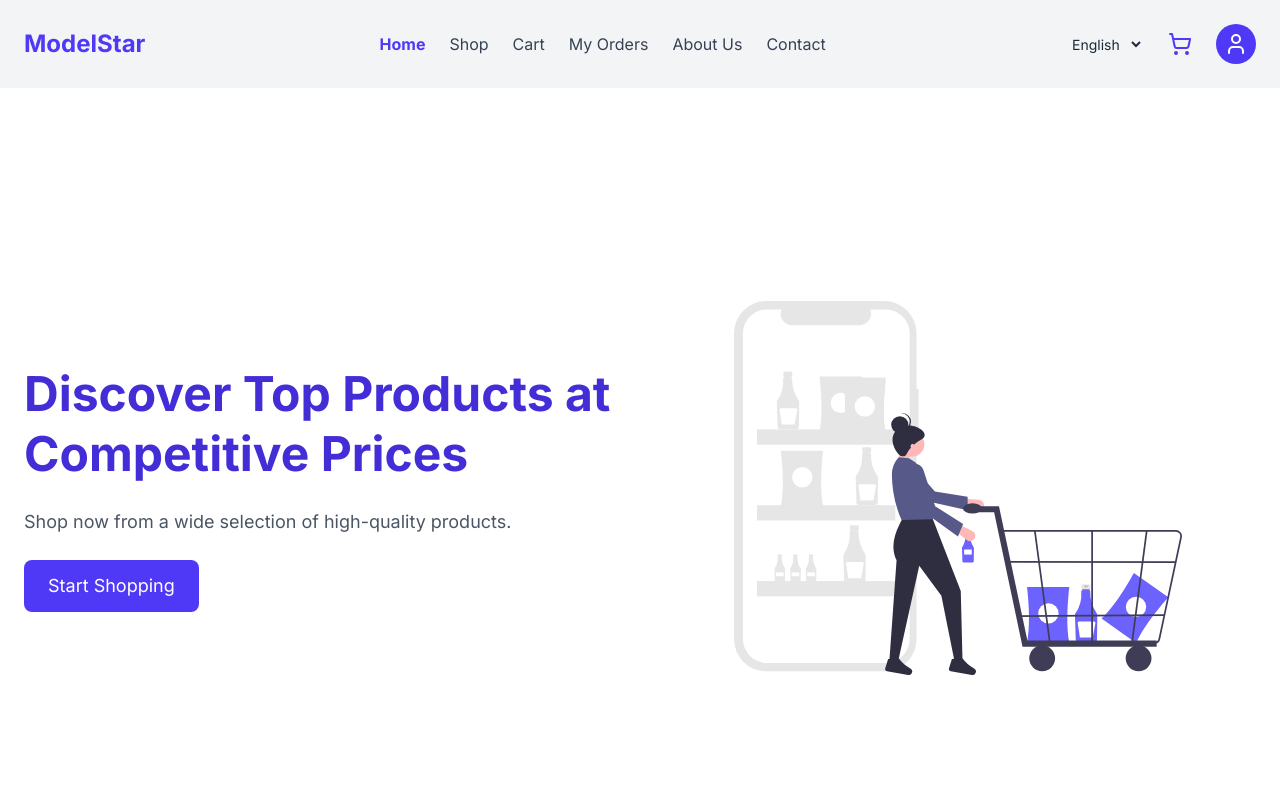
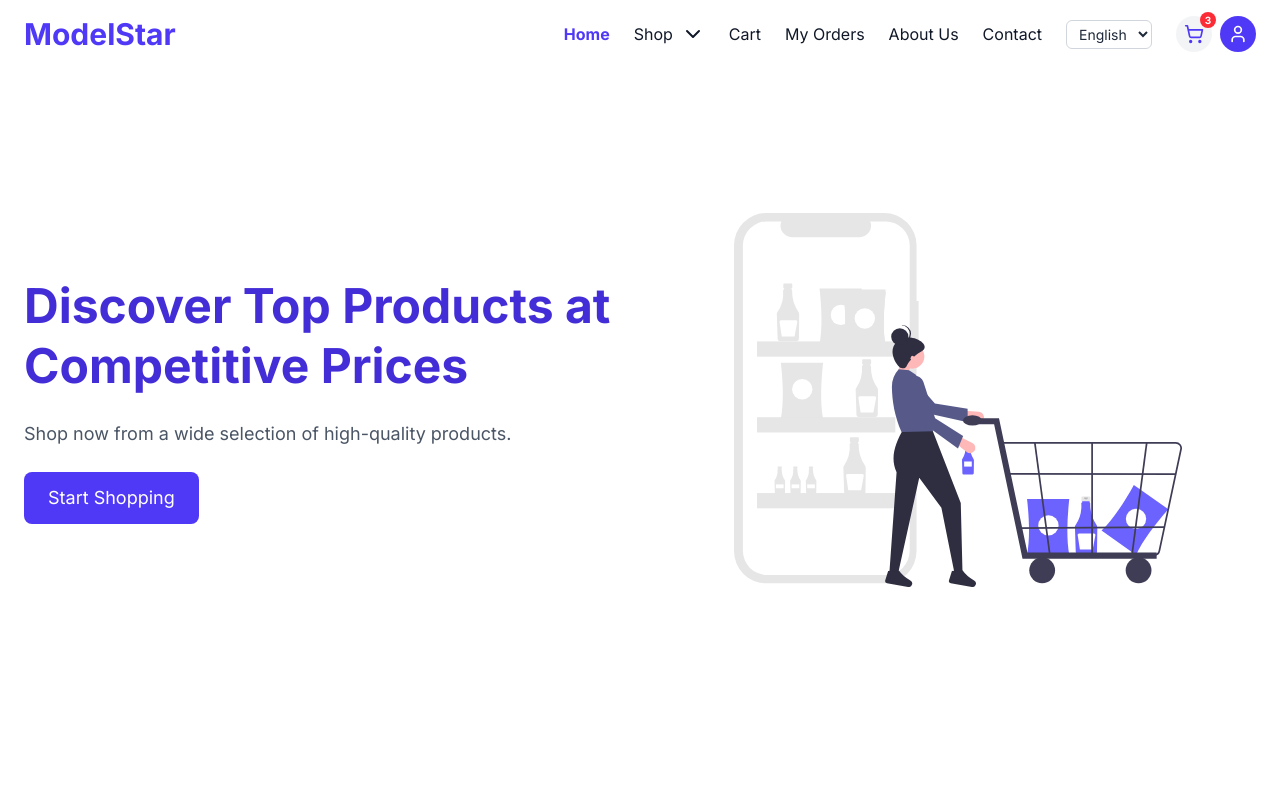
Before and after one commit to OmarElkeshen38/model-star, a React (Vite) app: page / in a window 1280 px wide. Shown: the top 800 px of the page. Built offline with nearby package versions, Linux system fonts and the light colour scheme.

Commit message:
edit nav

```diff
--- a/src/modules/HomePage/Navbar/Navbar.jsx
+++ b/src/modules/HomePage/Navbar/Navbar.jsx
@@ -1,13 +1,22 @@
-import React, { useEffect } from 'react'
-import { useState } from "react";
-import { NavLink, Link } from "react-router-dom";
-import { useTranslation } from "react-i18next";
-import { ShoppingCart, ShieldCheck, Truck, ThumbsUp, User } from "lucide-react";
+import React, { useEffect, useRef, useState } from 'react';
+import { useTranslation } from 'react-i18next';
+import { NavLink, Link, useNavigate } from 'react-router-dom';
+import { ChevronDown, ShoppingCart, User } from 'lucide-react';
 
+const categories = [
+  { name: 'أحذية رجالي', slug: 'mens-shoes' },
+  { name: 'أحذية نسائي', slug: 'womens-shoes' },
+  { name: 'أحذية أطفال', slug: 'kids-shoes' },
+  { name: 'رياضية', slug: 'sport' }
+];
 
-export default function Navbar() {
-  const [isOpen, setIsOpen] = useState(false);
+function Navbar() {
   const { t, i18n } = useTranslation();
+  const [menuOpen, setMenuOpen] = useState(false);
+  const [showDropdown, setShowDropdown] = useState(false);
+  const [cartCount, setCartCount] = useState(3); // Later: replace with context
+  const dropdownRef = useRef(null);
+  const navigate = useNavigate();
 
   useEffect(() => {
     const dir = i18n.language === 'ar' ? 'rtl' : 'ltr';
@@ -15,230 +24,140 @@ export default function Navbar() {
     document.documentElement.lang = i18n.language;
   }, [i18n.language]);
 
-  const changeLanguage = (lang) => {
-    i18n.changeLanguage(lang);
+  // Close dropdown if clicked outside
+  useEffect(() => {
+    const handleClickOutside = (e) => {
+      if (dropdownRef.current && !dropdownRef.current.contains(e.target)) {
+        setShowDropdown(false);
+      }
+    };
+    document.addEventListener('mousedown', handleClickOutside);
+    return () => document.removeEventListener('mousedown', handleClickOutside);
+  }, []);
+
+  const toggleDropdown = () => {
+    setShowDropdown(prev => !prev);
   };
 
+  const changeLanguage = (lang) => i18n.changeLanguage(lang);
 
   return (
-    <nav className="bg-gray-100 shadow-md px-6 py-6 sticky top-0 z-50">
+    <nav className="bg-white text-gray-900 shadow-md px-6 py-4 fixed left-0 right-0 top-0 z-50">
       <div className="container mx-auto flex justify-between items-center">
-        {/* Logo */}
-        <Link to="/" className="text-2xl font-bold text-indigo-600">
+        <Link to="/" className="text-3xl font-bold text-indigo-600">
           ModelStar
         </Link>
 
-        {/* Desktop Menu */}
-        <div className="hidden md:flex space-x-6 text-gray-700 font-medium">
+        <button className="md:hidden text-indigo-600" onClick={() => setMenuOpen(!menuOpen)}>
+          <i className="fa-solid fa-bars text-2xl"></i>
+        </button>
+
+        <ul className={`flex flex-col md:flex-row md:items-center gap-4 md:gap-6 text-base font-medium absolute md:static top-20 left-0 w-full md:w-auto px-6 md:px-0 py-4 md:py-0 bg-white md:bg-transparent transition-all duration-300 border-t md:border-0 ${menuOpen ? "block" : "hidden md:flex"}`}>
+
+          <li>
             <NavLink
               to="/"
+              onClick={() => setMenuOpen(false)}
               className={({ isActive }) =>
-              `hover:text-indigo-600 hover:underline underline-offset-4 transition ${isActive ? "text-indigo-600 font-semibold underline" : ""
-              }`
+                `relative hover:text-indigo-600 after:content-[''] after:absolute after:left-0 after:-bottom-1 after:w-0 hover:after:w-full after:h-0.5 after:bg-indigo-400 after:transition-all after:duration-200 ${isActive ? "text-indigo-600 font-semibold" : ""}`
               }
             >
-            {t("nav.home")}
+              {t('nav.home')}
             </NavLink>
+          </li>
 
-          <NavLink
-            to="/shop"
-            className={({ isActive }) =>
-              `hover:text-indigo-600 hover:underline underline-offset-4 transition ${isActive ? "text-indigo-600 font-semibold underline" : ""
-              }`
-            }
+          {/* Dropdown */}
+          <li className="relative" ref={dropdownRef}>
+            <button
+              onClick={toggleDropdown}
+              className="relative flex gap-2 items-center cursor-pointer hover:text-indigo-600 after:content-[''] after:absolute after:left-0 after:-bottom-1 after:w-0 hover:after:w-full after:h-0.5 after:bg-indigo-400 after:transition-all after:duration-200"
             >
-            {t("nav.shop")}
+              {t('nav.shop')} <ChevronDown />
+            </button>
+            {showDropdown && (
+              <ul className="absolute bg-white shadow-md rounded-md mt-2 w-48 text-sm text-gray-800 z-50">
+                {categories.map((cat) => (
+                  <li key={cat.slug}>
+                    <Link
+                      to={`/shop/${cat.slug}`}
+                      className="block px-4 py-2 hover:bg-gray-100 transition"
+                      onClick={() => {
+                        setMenuOpen(false);
+                        setShowDropdown(false);
+                      }}
+                    >
+                      {cat.name}
+                    </Link>
+                  </li>
+                ))}
+              </ul>
+            )}
+          </li>
+
+          <li>
+            <NavLink to="/cart" onClick={() => setMenuOpen(false)} className={({ isActive }) =>
+              `relative hover:text-indigo-600 after:content-[''] after:absolute after:left-0 after:-bottom-1 after:w-0 hover:after:w-full after:h-0.5 after:bg-indigo-400 after:transition-all after:duration-200 ${isActive ? "text-indigo-600 font-semibold" : ""}`}>
+              {t('nav.cart')}
             </NavLink>
+          </li>
 
-          <NavLink
-            to="/cart"
-            className={({ isActive }) =>
-              `hover:text-indigo-600 hover:underline underline-offset-4 transition ${isActive ? "text-indigo-600 font-semibold underline" : ""
-              }`
-            }
-          >
-            {t("nav.cart")}
+          <li>
+            <NavLink to="/my-orders" onClick={() => setMenuOpen(false)} className={({ isActive }) =>
+              `relative hover:text-indigo-600 after:content-[''] after:absolute after:left-0 after:-bottom-1 after:w-0 hover:after:w-full after:h-0.5 after:bg-indigo-400 after:transition-all after:duration-200 ${isActive ? "text-indigo-600 font-semibold" : ""}`}>
+              {t('nav.orders')}
             </NavLink>
+          </li>
 
-          <NavLink
-            to="/my-orders"
-            className={({ isActive }) =>
-              `hover:text-indigo-600 hover:underline underline-offset-4 transition ${isActive ? "text-indigo-600 font-semibold underline" : ""
-              }`
-            }
-          >
-            {t("nav.orders")}
+          <li>
+            <NavLink to="/about" onClick={() => setMenuOpen(false)} className={({ isActive }) =>
+              `relative hover:text-indigo-600 after:content-[''] after:absolute after:left-0 after:-bottom-1 after:w-0 hover:after:w-full after:h-0.5 after:bg-indigo-400 after:transition-all after:duration-200 ${isActive ? "text-indigo-600 font-semibold" : ""}`}>
+              {t('nav.about')}
             </NavLink>
+          </li>
 
-          <NavLink
-            to="/about"
-            className={({ isActive }) =>
-              `hover:text-indigo-600 hover:underline underline-offset-4 transition ${isActive ? "text-indigo-600 font-semibold underline" : ""
-              }`
-            }
-          >
-            {t("nav.about")}
+          <li>
+            <NavLink to="/contact" onClick={() => setMenuOpen(false)} className={({ isActive }) =>
+              `relative hover:text-indigo-600 after:content-[''] after:absolute after:left-0 after:-bottom-1 after:w-0 hover:after:w-full after:h-0.5 after:bg-indigo-400 after:transition-all after:duration-200 ${isActive ? "text-indigo-600 font-semibold" : ""}`}>
+              {t('nav.contact')}
             </NavLink>
+          </li>
 
-          <NavLink
-            to="/contact"
-            className={({ isActive }) =>
-              `hover:text-indigo-600 hover:underline underline-offset-4 transition ${isActive ? "text-indigo-600 font-semibold underline" : ""
-              }`
-            }
-          >
-            {t("nav.contact")}
-          </NavLink>
-        </div>
-
-
-        {/* Auth + Language */}
-        <div className="hidden md:flex space-x-4 items-center">
-          {/* Language Switch */}
+          <li>
             <select
-            className="cursor-pointer text-gray-800 border-none rounded-md px-2 py-1 text-sm focus:outline-none"
+              className="cursor-pointer bg-white border border-gray-300 text-gray-800 rounded-md px-2 py-1 text-sm focus:outline-none"
               value={i18n.language}
               onChange={(e) => changeLanguage(e.target.value)}
-          >
-            <option className="bg-gray-700 text-white" value="en">English</option>
-            <option className="bg-gray-700 text-white" value="ar">العربية</option>
-          </select>
-
-          {/* Cart Icon */}
-          <Link
-            to="/login"
-            className="relative text-indigo-600 hover:text-indigo-700 hover:border-indigo-600 hover:bg-indigo-100 px-2 py-2 rounded-full transition"
-            title={t("nav.cart")}
-          >
-            <ShoppingCart />
-          </Link>
-
-          <Link
-            to="/login"
-            className="relative text-white bg-indigo-600 hover:bg-indigo-700 px-2 py-2 rounded-full transition"
-            title={t("nav.login")}
-          >
-            <User />
-          </Link>
-
-        </div>
-
-        {/* Mobile Menu Toggle */}
-        <button
-          className="md:hidden text-gray-600"
-          onClick={() => setIsOpen(!isOpen)}
-        >
-          ☰
-        </button>
-      </div>
-
-      {/* Mobile Menu */}
-      {isOpen && (
-        <div className="md:hidden bg-white px-4 pt-4 pb-2 space-y-3 text-gray-700">
-          <NavLink
-            to="/"
-            onClick={() => setIsOpen(false)}
-            className={({ isActive }) =>
-              `block hover:text-indigo-600 hover:underline underline-offset-4 transition ${isActive ? "text-indigo-600 font-semibold underline" : ""
-              }`
-            }
-          >
-            {t("nav.home")}
-          </NavLink>
-
-          <NavLink
-            to="/shop"
-            onClick={() => setIsOpen(false)}
-            className={({ isActive }) =>
-              `block hover:text-indigo-600 hover:underline underline-offset-4 transition ${isActive ? "text-indigo-600 font-semibold underline" : ""
-              }`
-            }
-          >
-            {t("nav.shop")}
-          </NavLink>
-
-          <NavLink
-            to="/cart"
-            onClick={() => setIsOpen(false)}
-            className={({ isActive }) =>
-              `block hover:text-indigo-600 hover:underline underline-offset-4 transition ${isActive ? "text-indigo-600 font-semibold underline" : ""
-              }`
-            }
-          >
-            {t("nav.cart")}
-          </NavLink>
-
-          <NavLink
-            to="/my-orders"
-            onClick={() => setIsOpen(false)}
-            className={({ isActive }) =>
-              `block hover:text-indigo-600 hover:underline underline-offset-4 transition ${isActive ? "text-indigo-600 font-semibold underline" : ""
-              }`
-            }
-          >
-            {t("nav.orders")}
-          </NavLink>
-
-          <NavLink
-            to="/about"
-            onClick={() => setIsOpen(false)}
-            className={({ isActive }) =>
-              `block hover:text-indigo-600 hover:underline underline-offset-4 transition ${isActive ? "text-indigo-600 font-semibold underline" : ""
-              }`
-            }
-          >
-            {t("nav.about")}
-          </NavLink>
-
-          <NavLink
-            to="/contact"
-            onClick={() => setIsOpen(false)}
-            className={({ isActive }) =>
-              `block hover:text-indigo-600 hover:underline underline-offset-4 transition ${isActive ? "text-indigo-600 font-semibold underline" : ""
-              }`
-            }
-          >
-            {t("nav.contact")}
-          </NavLink>
-
-          <hr />
-
-          <NavLink
-            to="/login"
-            onClick={() => setIsOpen(false)}
-            className={({ isActive }) =>
-              `block hover:text-indigo-600 transition ${isActive ? "text-indigo-600 font-semibold underline" : ""
-              }`
-            }
-          >
-            {t("nav.login")}
-          </NavLink>
-
-          <NavLink
-            to="/register"
-            onClick={() => setIsOpen(false)}
-            className={({ isActive }) =>
-              `block bg-indigo-600 text-white px-4 py-2 rounded hover:bg-indigo-700 transition ${isActive ? "ring-2 ring-indigo-400" : ""
-              }`
-            }
-          >
-            {t("nav.register")}
-          </NavLink>
-
-          <select
-            className="mt-2 w-full px-2 py-1 rounded text-sm text-gray-800 border border-gray-200"
-            value={i18n.language}
-            onChange={(e) => {
-              changeLanguage(e.target.value);
-              setIsOpen(false);
-            }}
             >
               <option value="en">English</option>
               <option value="ar">العربية</option>
             </select>
+          </li>
+
+          <li className="flex gap-2 items-center">
+            <button
+              onClick={() => navigate("/auth/login")}
+              className="relative p-2 rounded-full bg-gray-100 hover:bg-gray-200 text-indigo-600 transition cursor-pointer"
+              title={t("nav.cart")}
+            >
+              <ShoppingCart size={20} />
+              {cartCount > 0 && (
+                <span className="absolute -top-1 -right-1 bg-red-500 text-white text-[10px] font-bold w-4 h-4 flex items-center justify-center rounded-full">
+                  {cartCount}
+                </span>
+              )}
+            </button>
+            <button
+              onClick={() => navigate("/auth/login")}
+              className="p-2 rounded-full bg-indigo-600 hover:bg-indigo-700 text-white transition cursor-pointer"
+              title={t("nav.login")}
+            >
+              <User size={20} />
+            </button>
+          </li>
+        </ul>
       </div>
-      )}
-
     </nav>
   );
 }
+
+export default Navbar;
```
Lines whose indentation alone changed are shown as unchanged.
